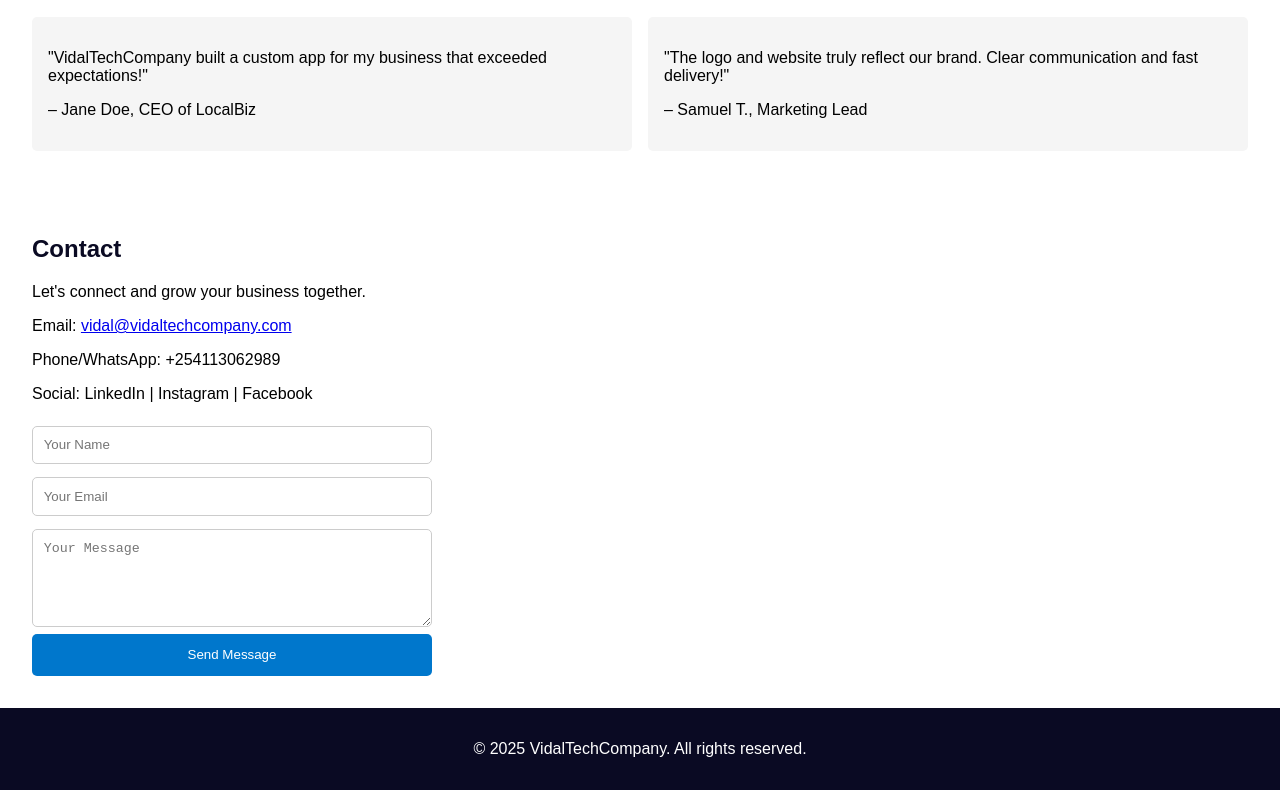
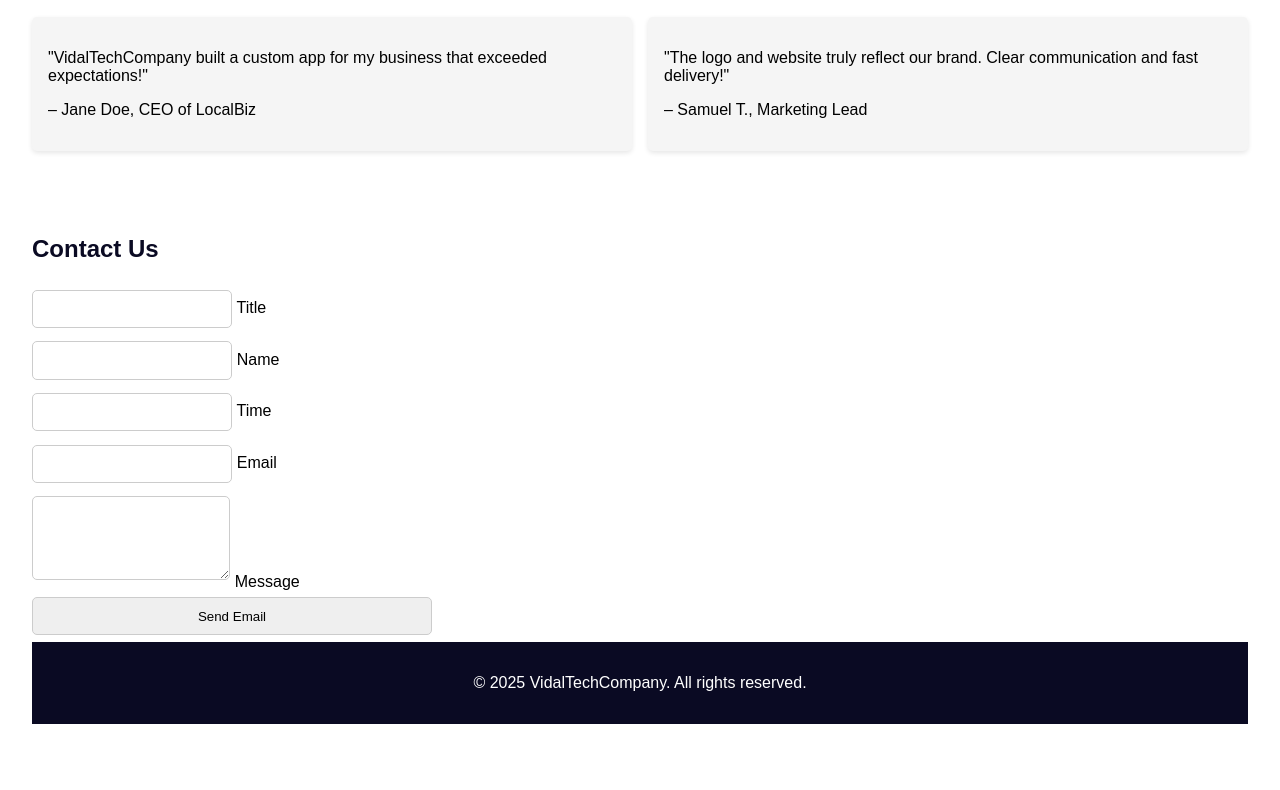
Before and after one commit to VidalTechCompany/VidalTechCompany, a plain HTML site: page index.html in a window 1280 px wide. Shown: the part 1392-2182 px from the top of the page. After the commit the page ends 2148 px from the top, so only its background shows below. Drawn offline with Linux system fonts and the light colour scheme.

Commit message:
Update index.html

```diff
--- a/index.html
+++ b/index.html
@@ -1,26 +1,10 @@
 <!DOCTYPE html>
 <html lang="en">
 <head>
-  <meta charset="UTF-8">
-  <meta name="viewport" content="width=device-width, initial-scale=1.0">
+  <meta charset="UTF-8" />
+  <meta name="viewport" content="width=device-width, initial-scale=1" />
   <title>VidalTechCompany</title>
-
-        <link rel="stylesheet" href="styles.css" />
-
-  <style>
-
-    body { font-family: Arial, sans-serif; margin: 0; padding: 0; }
-    header, footer { background: #0a0a23; color: white; padding: 1em; text-align: center; }
-    nav a { margin: 0 15px; color: white; text-decoration: none; }
-    section { padding: 2em; }
-    h2 { color: #0a0a23; }
-    .cta { background: #0077cc; color: white; padding: 1em 2em; display: inline-block; border-radius: 5px; text-decoration: none; }
-    .services, .portfolio, .testimonials { display: grid; gap: 1em; grid-template-columns: repeat(auto-fit, minmax(250px, 1fr)); }
-    .card { background: #f5f5f5; padding: 1em; border-radius: 5px; }
-    form { display: flex; flex-direction: column; max-width: 400px; margin-top: 1em; }
-    input, textarea { padding: 0.8em; margin: 0.5em 0; border: 1px solid #ccc; border-radius: 5px; }
-    button { padding: 1em; background: #0077cc; color: white; border: none; border-radius: 5px; cursor: pointer; }
-  </style>
+  <link rel="stylesheet" href="style.css" />
 </head>
 <body>
 
@@ -82,11 +66,11 @@
   <div class="portfolio">
     <div class="card">
       <h3>E-commerce Website</h3>
-      <p>Built a store with login, payments & admin panel.<br><em>HTML, CSS, JS, PHP, MySQL</em></p>
+      <p>Built a store with login, payments & admin panel.<br /><em>HTML, CSS, JS, PHP, MySQL</em></p>
     </div>
     <div class="card">
       <h3>Inventory System</h3>
-      <p>Windows app for stock tracking & reporting.<br><em>C#, SQL Server</em></p>
+      <p>Windows app for stock tracking & reporting.<br /><em>C#, SQL Server</em></p>
     </div>
     <div class="card">
       <h3>Brand Identity Kit</h3>
@@ -110,20 +94,45 @@
 </section>
 
 <section id="contact">
-  <h2>Contact</h2>
-  <p>Let's connect and grow your business together.</p>
-  <p>Email: <a href="mailto:vidal@vidaltechcompany.com">vidal@vidaltechcompany.com</a></p>
-  <p>Phone/WhatsApp: +254113062989</p>
-  <p>Social: LinkedIn | Instagram | Facebook</p>
+ <h2>Contact Us</h2>
+<form id="contact-form">
+  <div class="field">
+    <input type="text" name="title" id="title" placeholder=" " />
+    <label for="title">Title</label>
+  </div>
 
-  <form action="#" method="post">
-    <input type="text" name="name" placeholder="Your Name" required>
-    <input type="email" name="email" placeholder="Your Email" required>
-    <textarea name="message" rows="5" placeholder="Your Message" required></textarea>
-    <button type="submit">Send Message</button>
-  </form>
-</section>
+  <div class="field">
+    <input type="text" name="name" id="name" required placeholder=" " />
+    <label for="name">Name</label>
+  </div>
+
+  <div class="field">
+    <input type="text" name="time" id="time" placeholder=" " />
+    <label for="time">Time</label>
+  </div>
+
+  <div class="field">
+    <input type="email" name="email" id="email" required placeholder=" " />
+    <label for="email">Email</label>
+  </div>
+
+  <div class="field">
+    <textarea name="message" id="message" rows="4" required placeholder=" "></textarea>
+    <label for="message">Message</label>
+  </div>
+
+  <input type="submit" id="button" value="Send Email" />
+</form>
+
 
 <footer>
-    <p>&copy; 2025 VidalTechCompany. All rights reserved.</p>
-  </footer>
+  <p>&copy; 2025 VidalTechCompany. All rights reserved.</p>
+</footer>
+
+<button id="scrollTopBtn" title="Back to top">&#8679;</button>
+
+<script src="https://cdn.emailjs.com/dist/email.min.js"></script>
+
+<script src="script.js"></script>
+</body>
+</html>
```
